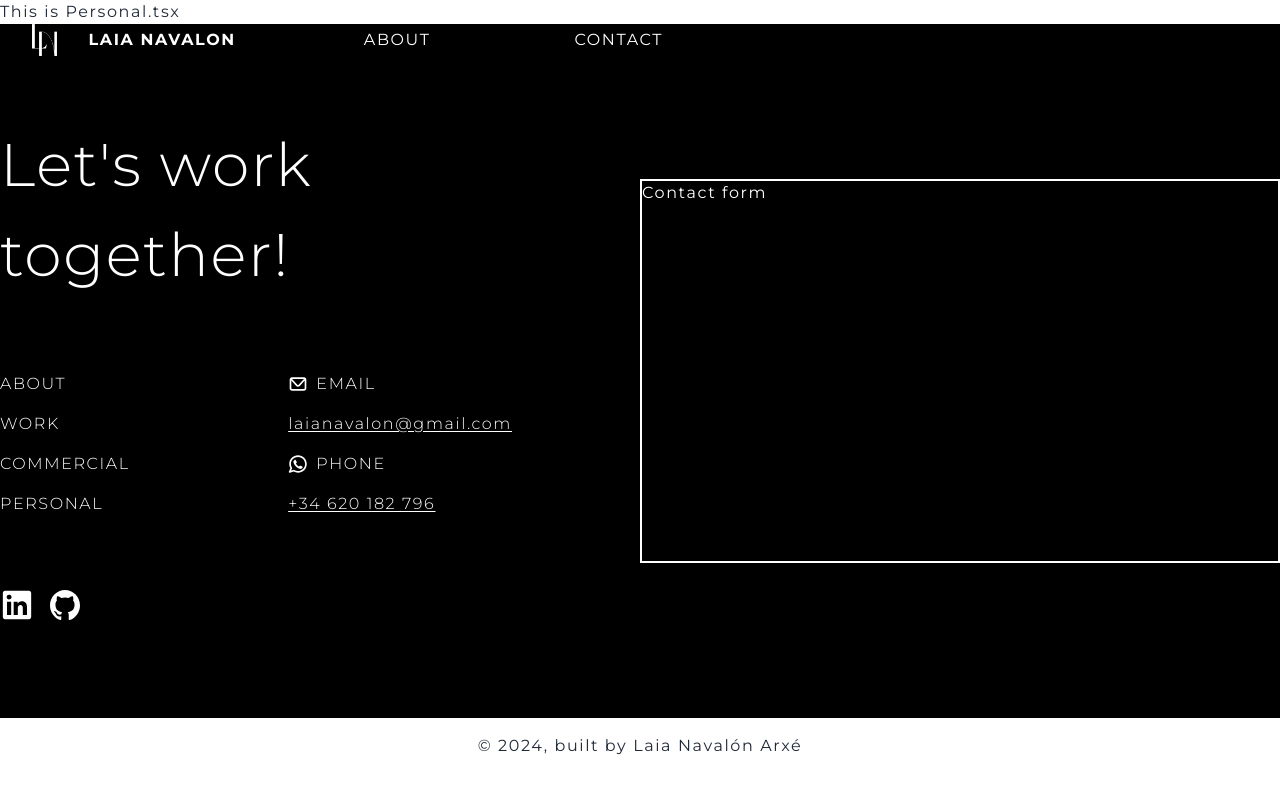
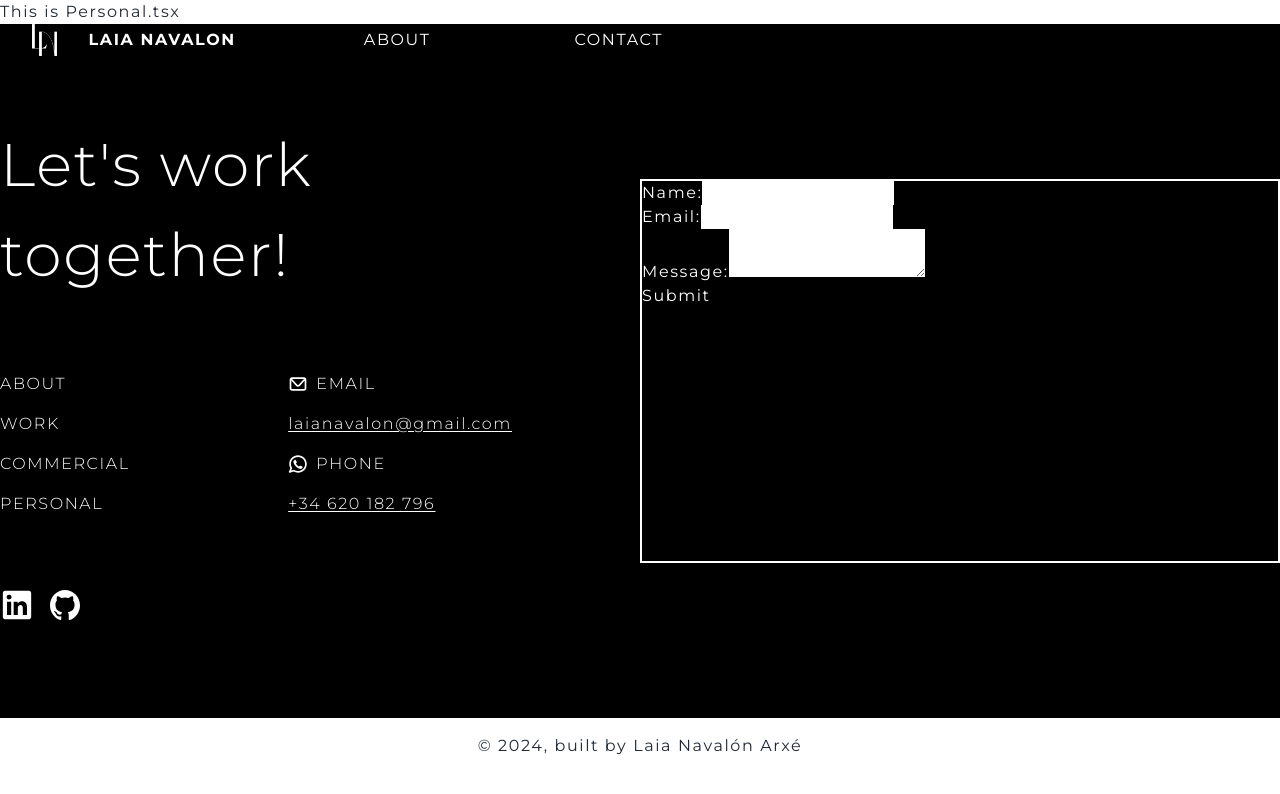
Before and after one commit to feelikeadoll/developer-portfolio, a React (Vite) app: page /work/personal in a window 1280 px wide. Shown: the top 794 px of the page. Built offline with nearby package versions, Linux system fonts and the light colour scheme.

Commit message:
Create ContactForm.tsx component with handleInputChange, handleTextAreaChange and handleSubmit functions

```diff
--- /dev/null
+++ b/src/components/ContactForm.tsx
@@ -0,0 +1,66 @@
+import { useState, ChangeEvent, FormEvent } from "react";
+
+interface FormData {
+  name: string;
+  email: string;
+  message: "";
+}
+
+function ContactForm() {
+  const [formData, setFormData] = useState<FormData>({
+    name: "",
+    email: "",
+    message: "",
+  });
+
+  function handleInputChange(event: ChangeEvent<HTMLInputElement>): void {
+    const { name, value } = event.target;
+    setFormData({ ...formData, [name]: value });
+  }
+  function handleTextAreaChange(event: ChangeEvent<HTMLTextAreaElement>): void {
+    const { name, value } = event.target;
+    setFormData({ ...formData, [name]: value });
+  }
+
+  function handleSubmit(event: FormEvent<HTMLFormElement>): void {
+    event.preventDefault();
+  }
+
+  return (
+    <form onSubmit={handleSubmit}>
+      <label>
+        Name:
+        <input
+          required
+          type="text"
+          name="name"
+          value={formData.name}
+          onChange={handleInputChange}
+        />
+      </label>
+      <br />
+      <label>
+        Email:
+        <input
+          type="text"
+          name="email"
+          value={formData.email}
+          onChange={handleInputChange}
+        />
+      </label>
+      <br />
+      <label>
+        Message:
+        <textarea
+          name="message"
+          value={formData.message}
+          onChange={handleTextAreaChange}
+        />
+      </label>
+      <br />
+      <button type="submit">Submit</button>
+    </form>
+  );
+}
+
+export default ContactForm;
--- a/src/components/Footer.tsx
+++ b/src/components/Footer.tsx
@@ -1,4 +1,5 @@
 import { Link } from "react-router-dom";
+import ContactForm from "./ContactForm";
 
 function Footer() {
   return (
@@ -165,7 +166,7 @@ function Footer() {
             </div>
           </div>
           <div className="border-2 border-white w-1/2 min-h-96">
-            <h1>Contact form</h1>
+            <ContactForm />
           </div>
         </div>
       </div>
```
